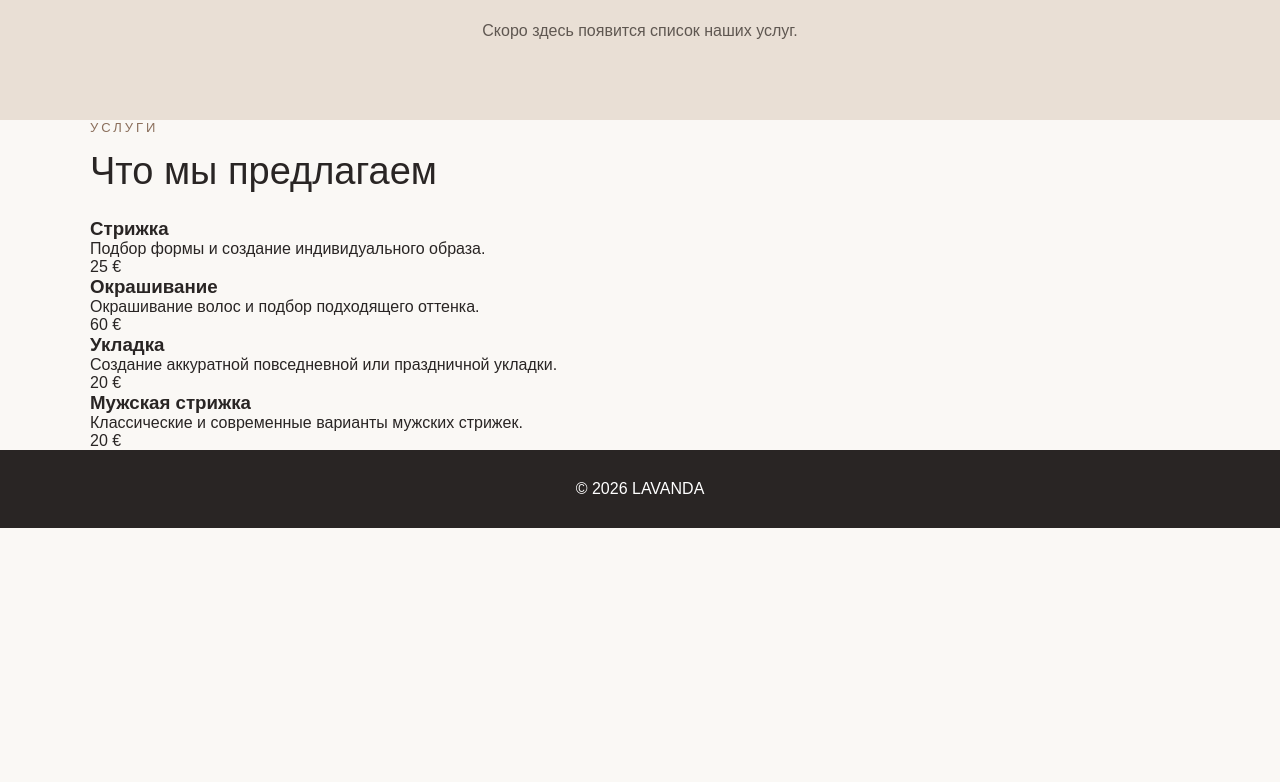
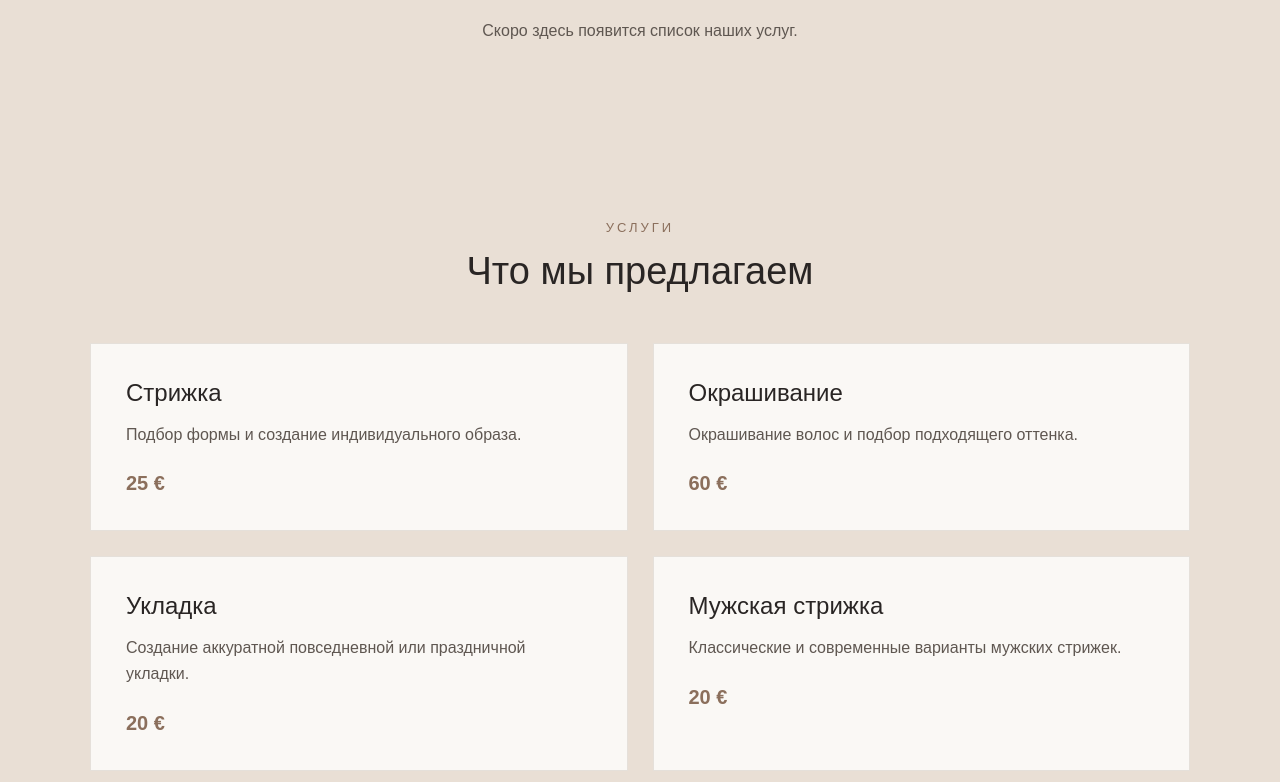
Before and after one commit to abut-sdvg/GallovGlazunov, a plain HTML site: page index.html in a window 1280 px wide. Shown: the part 1218-2000 px from the top of the page. Before the commit the page ends 1746 px from the top, so only its background shows below. Drawn offline with Linux system fonts and the light colour scheme.

Commit message:
Adding style for services

```diff
--- a/style.css
+++ b/style.css
@@ -173,7 +173,10 @@ h2 {
     .header-container {
         flex-direction: column;
         gap: 20px;
+
     }
+
+
 
     .navigation {
         gap: 15px;
@@ -186,5 +189,47 @@ h2 {
     .hero {
         min-height: 550px;
     }
+    .services-grid {
+        grid-template-columns: 1fr;
+    }
 
 }
+/* SERVICES */
+
+.services {
+    padding: 100px 0;
+    background-color: #e9dfd5;
+    text-align: center;
+}
+
+.services-grid {
+    display: grid;
+    grid-template-columns: repeat(2, 1fr);
+    gap: 25px;
+    margin-top: 50px;
+}
+
+.service-card {
+    padding: 35px;
+    text-align: left;
+    background-color: #faf8f5;
+    border: 1px solid #e5e0da;
+}
+
+.service-card h3 {
+    margin-bottom: 15px;
+    font-size: 24px;
+    font-weight: 500;
+}
+
+.service-card p {
+    margin-bottom: 25px;
+    line-height: 1.6;
+    color: #5f5751;
+}
+
+.service-card span {
+    font-size: 20px;
+    font-weight: bold;
+    color: #8b6f5c;
+}
```
